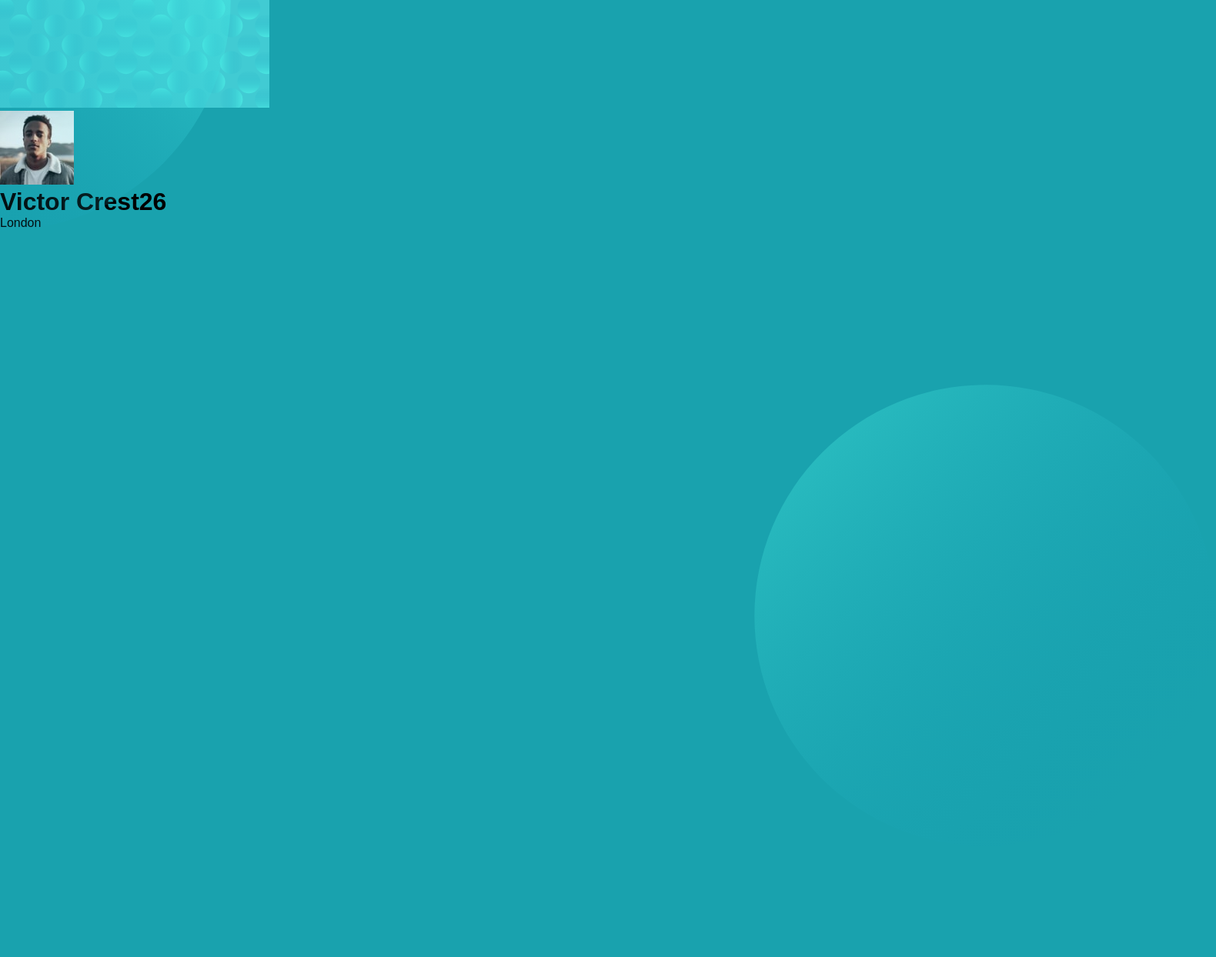
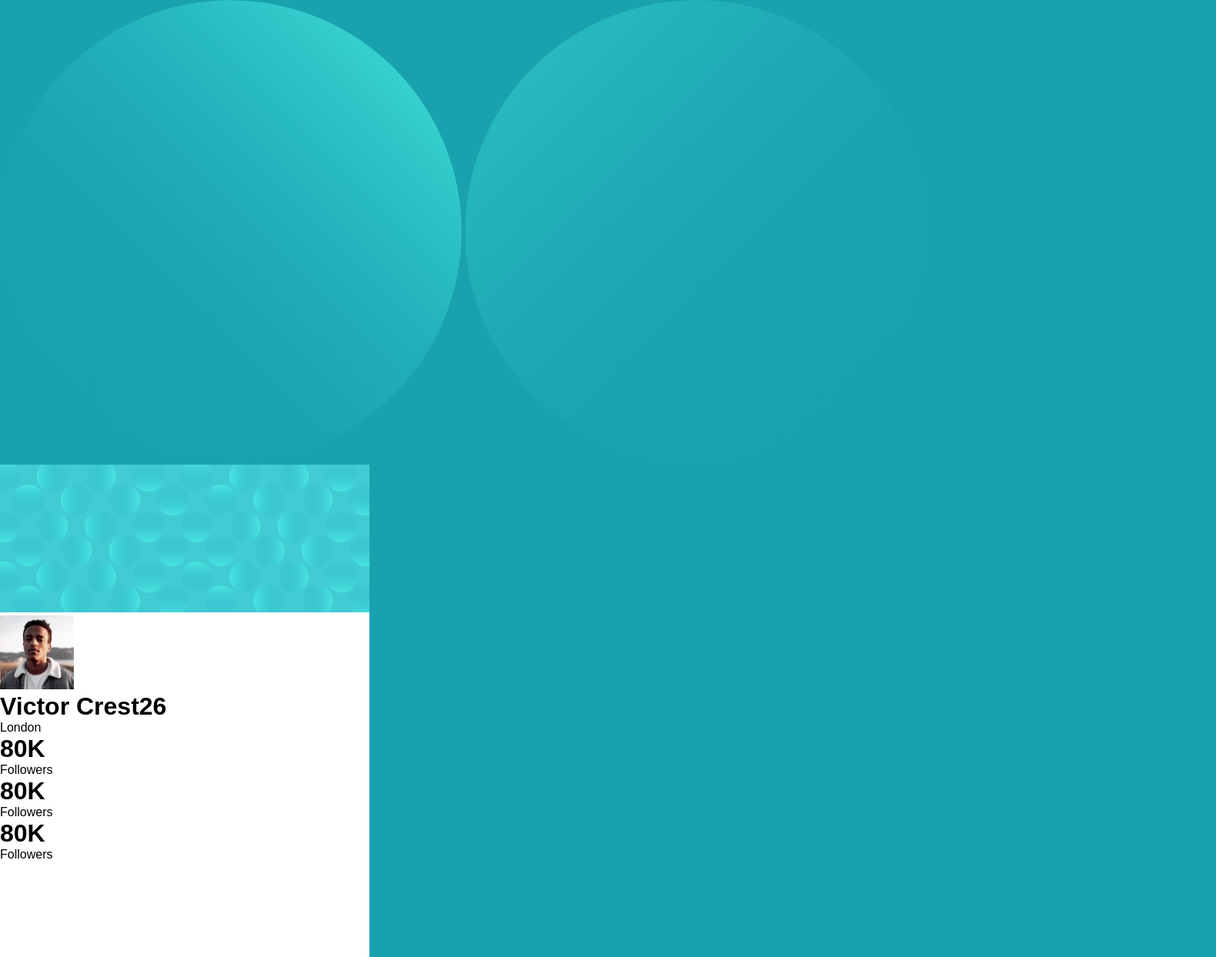
Before and after one commit to hassanahmadp/profile-card-component-main, a plain HTML site: page index.html in a window 1280 px wide. Shown: the whole page at 77% size, 1580 px wide, since content can reach past the window. Before the commit the page ends 1100 px from the top, so only its background shows below. Drawn offline with Linux system fonts and the light colour scheme.

Commit message:
gandi koshish

```diff
--- a/css/styles.scss
+++ b/css/styles.scss
@@ -20,18 +20,31 @@ body {
 }
 
 .back-bubbles {
-    position: absolute;
+    // position: absolute;
     height: 75vh;
+    z-index: 1;
 }
 
-.top-bubble {
-    top: 0;
-    left: 0;
-    transform: translate(-50%, -50%);
+// .top-bubble {
+//     top: 0;
+//     left: 0;
+//     transform: translate(-50%, -50%);
+// }
+
+// .bot-bubble {
+//     bottom: 0;
+//     right: 0;
+//     transform: translate(50%, 50%);
+// }
+
+.card {
+    position: absolute;
+    z-index: 10;
+    width: 30rem;
+    height: 40rem;
+    background-color: white;
+    color: color(very-dark-desaturated-blue);
+    img.card-img {
+        width: 100%;
+    }
 }
-
-.bot-bubble {
-    bottom: 0;
-    right: 0;
-    transform: translate(50%, 50%);
-}
--- a/index.html
+++ b/index.html
@@ -1,26 +1,37 @@
 <!DOCTYPE html>
 <html lang="en">
   <head>
-    <meta charset="UTF-8">
-    <meta name="viewport" content="width=device-width, initial-scale=1.0">
-    <link rel="stylesheet" href="./css/styles.css">
-    <link rel="icon" href="./images/favicon-32x32.png">
+    <meta charset="UTF-8" />
+    <meta name="viewport" content="width=device-width, initial-scale=1.0" />
+    <link rel="stylesheet" href="./css/styles.css" />
+    <link rel="icon" href="./images/favicon-32x32.png" />
     <title>Profile Card</title>
   </head>
   <body>
-    <img src="./images/bg-pattern-top.svg" class="back-bubbles top-bubble">
-    <img src="./images/bg-pattern-bottom.svg" class="back-bubbles bot-bubble">
+    <img src="./images/bg-pattern-top.svg" class="back-bubbles top-bubble" />
+    <img src="./images/bg-pattern-bottom.svg" class="back-bubbles bot-bubble" />
     <div class="card">
-        <img src="./images/bg-pattern-card.svg" class="card-img">
+      <div class="card-imgs-box">
+        <img src="./images/bg-pattern-card.svg" class="card-img" />
+        <img src="./images/image-victor.jpg" class="card-person" />
+      </div>
       <div class="card-body">
-            <img src="./images/image-victor.jpg" class="card-person">
         <h1>Victor Crest<span>26</span></h1>
         <p>London</p>
       </div>
       <div class="card-footer">
-            <div class="stats follow"></div>
-            <div class="stats likes"></div>
-            <div class="stats photos"></div>
+        <div class="stats follow">
+          <h1>80K</h1>
+          <p>Followers</p>
+        </div>
+        <div class="stats likes">
+          <h1>80K</h1>
+          <p>Followers</p>
+        </div>
+        <div class="stats photos">
+          <h1>80K</h1>
+          <p>Followers</p>
+        </div>
       </div>
     </div>
   </body>
```
Also changed, not shown: css/styles.css, 1 other file. Lines whose indentation alone changed are shown as unchanged.
